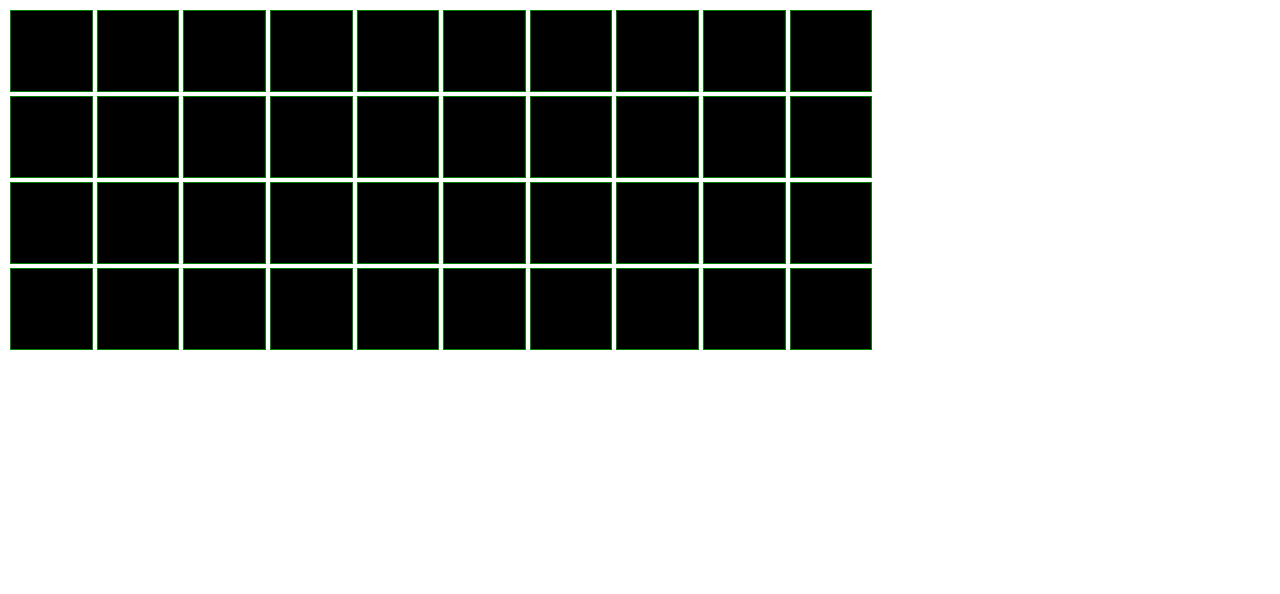
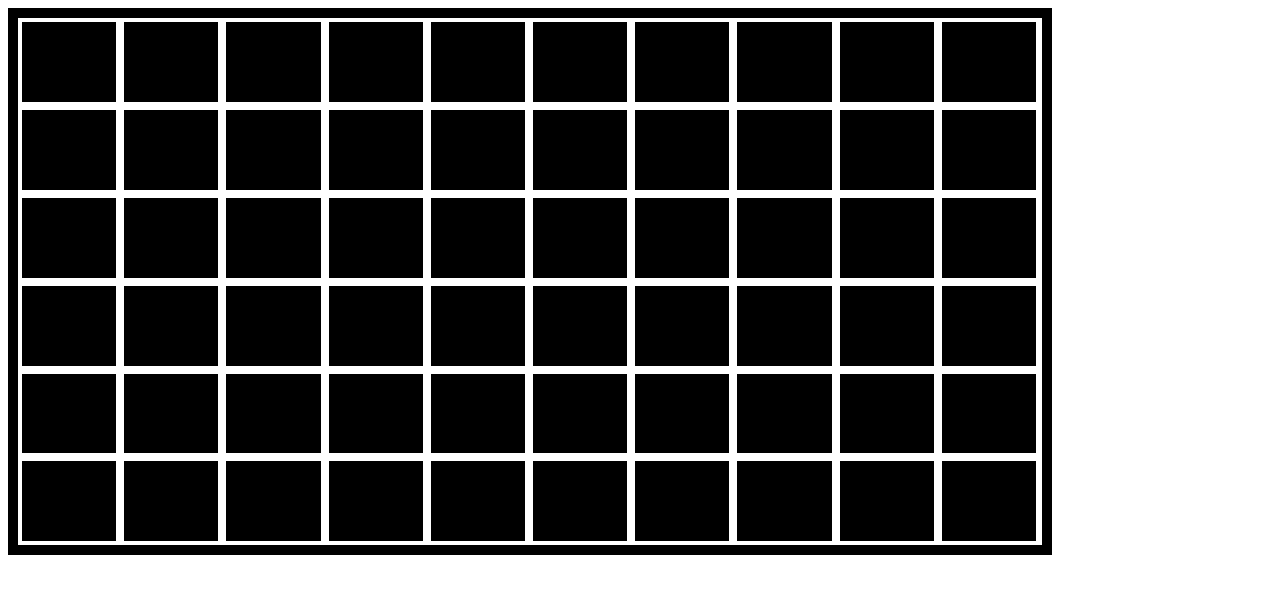
Before and after one commit to juanlb1844/A1, a plain HTML site: page Clorox/index.html in a window 1280 px wide. Drawn offline with Linux system fonts and the light colour scheme; no server answers.

Commit message:
cambios mínimos

```diff
--- a/Clorox/clorox.js
+++ b/Clorox/clorox.js
@@ -1,36 +1,50 @@
-$(document).ready(
-		function() {
+$(document).ready(function(){
 
-		class initBeer {
-			constructor(nameSpace, pixels) {
-				this.nameSpace = nameSpace;
-				this.pixels = pixels;
-			}
-			get getName() {
-				return this.nameSpace;
-			}
-
-		}
-
-		//functions.. &&
-
-		const clorox = new initBeer('clorox', 20);
-
-		var stylesDie = {
-			dimensions : function (width, height) {
-							var cad = "#"+(clorox.getName);
-							$(cad).css('order', '10px solid black')
-							.css('height', 'auto')
-							.css('width', '70%')
-							.css('margin', 'auto')
-							.css('position', 'absolute');
-
-							for(var i = 0; i < 40; i++) {
-									$(cad).append('<div style="background-color: black; float:left; width:9%; margin:2px; border:1px solid green;" class="pixel'+i+'"><h1>X</h1></div>');
-							}
+	function clorox(cloroConf, selector, proportions) {
+		this.config = cloroConf;
+		this.selector = selector;
+		this.proportions = proportions;
+		this.initView = function() {
+				for(i in this.config) {
+						console.log($(this.selector).html());
+						$(this.selector).css('width', this.config.width)
+										.css('border', this.config.border)
+										.css('min-height', this.config.minHeight)
+										.css('position', 'absolute');
+				}
+		};
+		this.create = function() {
+			for( i = 0; i < this.proportions; i++) {
+					element = $('<div>');
+					element.append('<h1>X</h1>');
+					element.css('float', 'left').css('width', '9.2%').css('background-color', 'black')
+					.css('margin', '4px');
+					$(element).addClass('pixel'+i);
+					$(this.selector).append(element);
 			}
 		}
-		stylesDie.dimensions();
+	}
+
+	var cloroConf_1 = {
+		'width' : '80%',
+		'minHeight' : '400px',
+		'position' : 'absolute',
+		'border'   : '10px solid black'
+	}
+	var A1 = new clorox(cloroConf_1, "#clorox", 60);
+	A1.initView();
+	A1.create();
+
+	var cloroConf_2 = {
+		'width' : '80%',
+		'minHeight' : '400px',
+		'position' : 'absolute',
+		'border'   : '10px solid black'
+	}
+	var A2 = new clorox(cloroConf_2, "#clorox2", 60);
+	A2.initView();
+	A2.create();
+
 
 
 });
--- a/Clorox/index.html
+++ b/Clorox/index.html
@@ -9,7 +9,9 @@
 <body>
 
 <div id="clorox" action="autoStart">
+</div>
 
+<div id="clorox2" action="autoStart">
 </div>
 
 </body>
```
